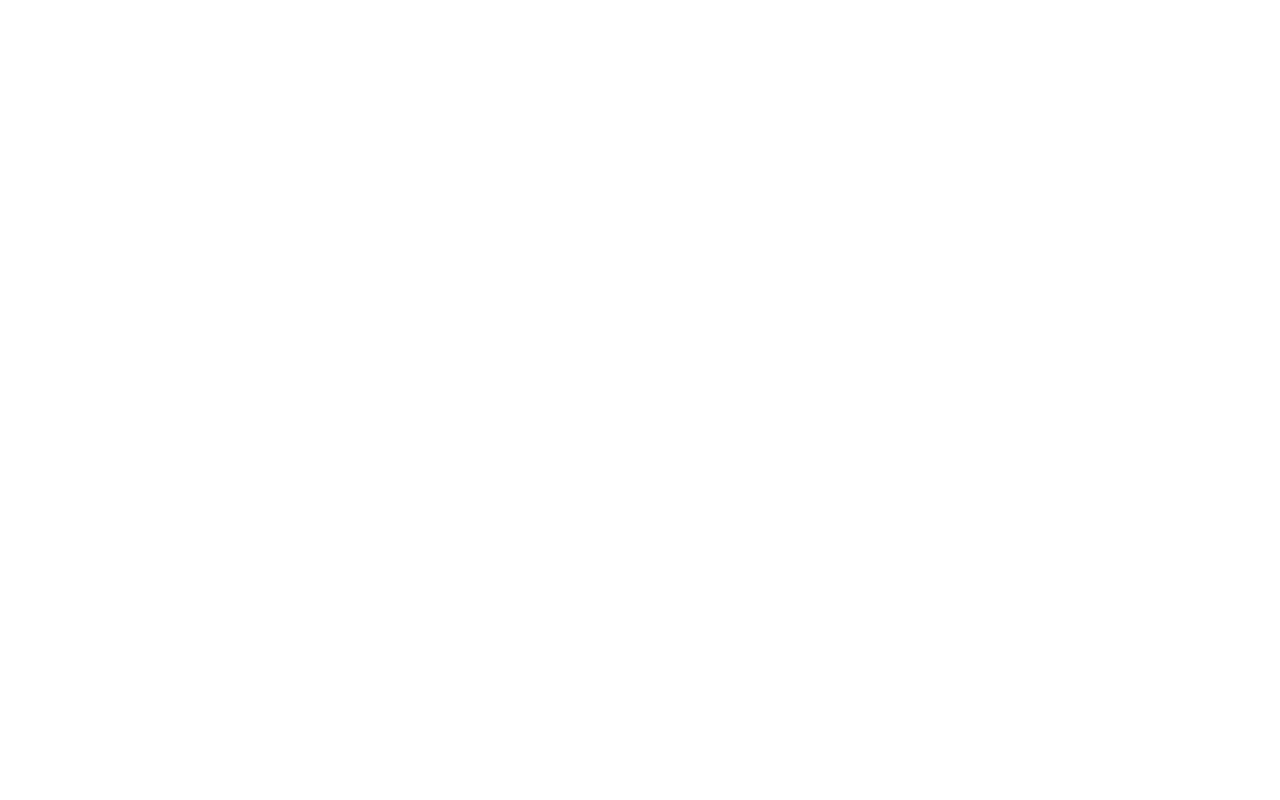
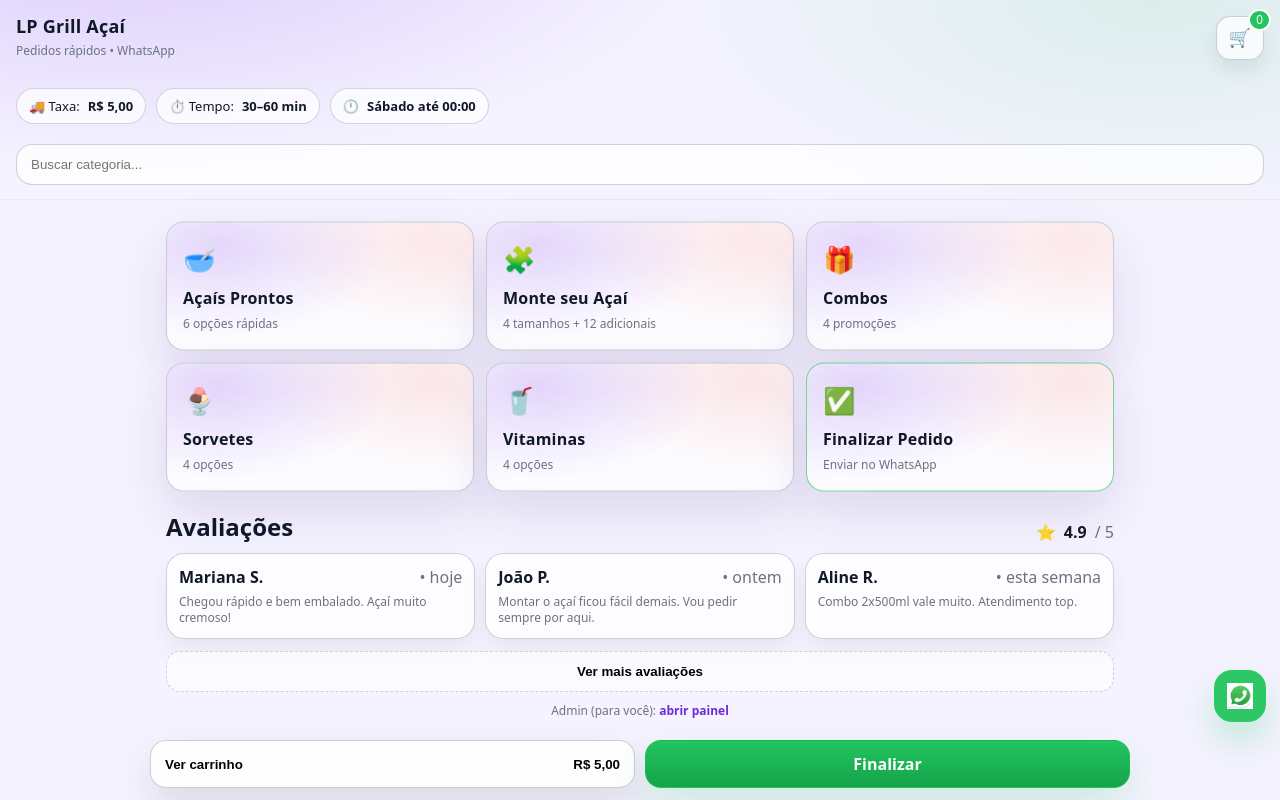
Before and after one commit to restaurantelpgrill-rest/O-melhor-A-ai-, a plain HTML site: page index.html in a window 1280 px wide. Drawn offline with Linux system fonts and the light colour scheme.

Commit message:
Update index.html

```diff
--- a/index.html
+++ b/index.html
@@ -1,60 +1,163 @@
 <!doctype html>
 <html lang="pt-br">
-<head> <meta charset="utf-8" /> <meta name="viewport" content="width=device-width,initial-
+<head>
+  <meta charset="utf-8" />
+  <meta name="viewport" content="width=device-width,initial-scale=1" />
+  <meta name="theme-color" content="#f5f3ff" />
+  <title>Cardápio — Açaí</title>
+  <link rel="stylesheet" href="css/style.css" />
+</head>
+<body class="app">
 
-/* ======= Componentes do Monte seu Açaí ======= */
-.cover.small{ padding-bottom: 14px; }
-.backlink{
-  display:inline-flex;
-  width:36px;height:36px;
-  align-items:center;justify-content:center;
-  border-radius:12px;
-  border:1px solid rgba(0,0,0,.08);
-  background: rgba(255,255,255,.6);
-  text-decoration:none;
-  color: inherit;
-  font-weight:900;
-  margin-right:10px;
-}
+  <header class="cover">
+    <div class="cover-bg" aria-hidden="true"></div>
 
-.panel{
-  background: rgba(255,255,255,.72);
-  border: 1px solid rgba(17,24,39,.08);
-  border-radius: 18px;
-  padding: 14px;
-  margin: 14px 0;
-}
-.panel-head h2{ margin:0; font-size:16px; }
-.panel-head p{ margin:8px 0 0; }
+    <div class="topbar">
+      <div class="brand">
+        <img class="brand-logo" src="img/logo.png" alt="Logo da loja" onerror="this.style.display='none'">
+        <div class="brand-txt">
+          <h1 id="storeName">LP Grill Açaí</h1>
+          <p>Pedidos rápidos • WhatsApp</p>
+        </div>
+      </div>
 
-.list{
-  display:grid;
-  grid-template-columns: repeat(2, minmax(0, 1fr));
-  gap: 10px;
-  margin-top: 12px;
-}
-@media (max-width: 720px){
-  .list{ grid-template-columns: 1fr; }
-}
+      <button class="cart-btn" id="openCart" aria-label="Abrir carrinho">
+        <span class="cart-ico">🛒</span>
+        <span class="cart-badge" id="cartCount">0</span>
+      </button>
+    </div>
 
-.item{
-  appearance:none;
-  border: 1px solid rgba(17,24,39,.10);
-  background: rgba(255,255,255,.65);
-  border-radius: 16px;
-  padding: 12px;
-  display:flex;
-  align-items:center;
-  justify-content:space-between;
-  gap:12px;
-  cursor:pointer;
-  text-align:left;
-}
-.item.active{
-  border-color: rgba(34,197,94,.85);
-  box-shadow: 0 0 0 3px rgba(34,197,94,.18) inset;
-}
-.item-title{ font-weight: 900; }
-.item-price{ font-weight: 900; }
-.price-big{ font-size: 26px; font-weight: 1000; }
-.full{ width:100%; }
+    <div class="cover-info" id="infoBar"></div>
+
+    <div class="cover-search">
+      <input id="homeSearch" type="search" placeholder="Buscar categoria..." autocomplete="off" />
+    </div>
+  </header>
+
+  <main class="container">
+    <section class="grid" id="homeGrid">
+      <a class="tile pulse" href="acais-prontos.html" data-key="acai açaí pronto prontos">
+        <div class="tile-ico">🥣</div>
+        <div class="tile-title">Açaís Prontos</div>
+        <div class="tile-sub">6 opções rápidas</div>
+      </a>
+
+      <a class="tile pulse" href="monte-seu-acai.html" data-key="monte montar açaí adicional adicionais tamanho">
+        <div class="tile-ico">🧩</div>
+        <div class="tile-title">Monte seu Açaí</div>
+        <div class="tile-sub">4 tamanhos + 12 adicionais</div>
+      </a>
+
+      <a class="tile pulse" href="combos.html" data-key="combo combos promoção 2x">
+        <div class="tile-ico">🎁</div>
+        <div class="tile-title">Combos</div>
+        <div class="tile-sub">4 promoções</div>
+      </a>
+
+      <a class="tile pulse" href="sorvetes.html" data-key="sorvete sorvetes sobremesa">
+        <div class="tile-ico">🍨</div>
+        <div class="tile-title">Sorvetes</div>
+        <div class="tile-sub">4 opções</div>
+      </a>
+
+      <a class="tile pulse" href="vitaminas.html" data-key="vitamina vitaminas shake">
+        <div class="tile-ico">🥤</div>
+        <div class="tile-title">Vitaminas</div>
+        <div class="tile-sub">4 opções</div>
+      </a>
+
+      <a class="tile pulse highlight" href="finalizar.html" data-key="finalizar pedido endereço pagamento colher">
+        <div class="tile-ico">✅</div>
+        <div class="tile-title">Finalizar Pedido</div>
+        <div class="tile-sub">Enviar no WhatsApp</div>
+      </a>
+    </section>
+
+    <section class="reviews">
+      <div class="reviews-head">
+        <h2>Avaliações</h2>
+        <div class="rating">
+          <span class="stars">⭐</span>
+          <strong>4.9</strong>
+          <span class="muted">/ 5</span>
+        </div>
+      </div>
+
+      <div class="review-cards">
+        <article class="review">
+          <div class="r-top"><strong>Mariana S.</strong><span class="muted">• hoje</span></div>
+          <p>Chegou rápido e bem embalado. Açaí muito cremoso!</p>
+        </article>
+        <article class="review">
+          <div class="r-top"><strong>João P.</strong><span class="muted">• ontem</span></div>
+          <p>Montar o açaí ficou fácil demais. Vou pedir sempre por aqui.</p>
+        </article>
+        <article class="review">
+          <div class="r-top"><strong>Aline R.</strong><span class="muted">• esta semana</span></div>
+          <p>Combo 2x500ml vale muito. Atendimento top.</p>
+        </article>
+      </div>
+
+      <button class="ghost-btn" type="button">Ver mais avaliações</button>
+
+      <div class="mini muted" style="margin-top:10px; text-align:center">
+        Admin (para você): <a class="link" href="admin.html">abrir painel</a>
+      </div>
+    </section>
+  </main>
+
+  <a class="wa-float" id="waFloat" href="#" aria-label="WhatsApp">
+    <img src="img/whatsapp.png" alt="WhatsApp" onerror="this.remove(); this.parentElement.textContent='WhatsApp';">
+  </a>
+
+  <div class="sticky-cta" id="stickyCTA" hidden>
+    <button class="cta" id="ctaOpenCart" type="button">
+      <span>Ver carrinho</span>
+      <strong id="ctaTotal">R$ 0,00</strong>
+    </button>
+    <a class="cta primary" href="finalizar.html">
+      Finalizar
+    </a>
+  </div>
+
+  <aside class="drawer" id="cartDrawer" aria-hidden="true">
+    <div class="drawer-backdrop" id="closeCartBackdrop"></div>
+    <div class="drawer-panel" role="dialog" aria-modal="true" aria-label="Carrinho">
+      <div class="drawer-head">
+        <div>
+          <h3>Seu carrinho</h3>
+          <p class="muted">Itens + taxa (se entrega)</p>
+        </div>
+        <button class="icon-btn" id="closeCart" aria-label="Fechar">✕</button>
+      </div>
+
+      <div class="drawer-body">
+        <div class="delivery-toggle">
+          <button class="dt-btn" id="modeEntrega" type="button">🚚 Entrega</button>
+          <button class="dt-btn" id="modeRetirar" type="button">🏬 Retirar</button>
+        </div>
+
+        <div id="cartItems"></div>
+      </div>
+
+      <div class="drawer-foot">
+        <div class="totals">
+          <div class="row"><span>Subtotal</span><strong id="subTotal">R$ 0,00</strong></div>
+          <div class="row"><span>Taxa</span><strong id="deliveryFee">R$ 0,00</strong></div>
+          <div class="row total"><span>Total</span><strong id="grandTotal">R$ 0,00</strong></div>
+          <div class="mini muted">⏱️ Tempo médio: <span id="etaText">30–60 min</span></div>
+        </div>
+
+        <div class="drawer-actions">
+          <button class="btn light" id="clearCart" type="button">Limpar</button>
+          <a class="btn primary" href="finalizar.html">Finalizar</a>
+        </div>
+      </div>
+    </div>
+  </aside>
+
+  <script src="js/data.js"></script>
+  <script src="js/cart.js"></script>
+  <script src="js/app.js"></script>
+</body>
+</html>
```
